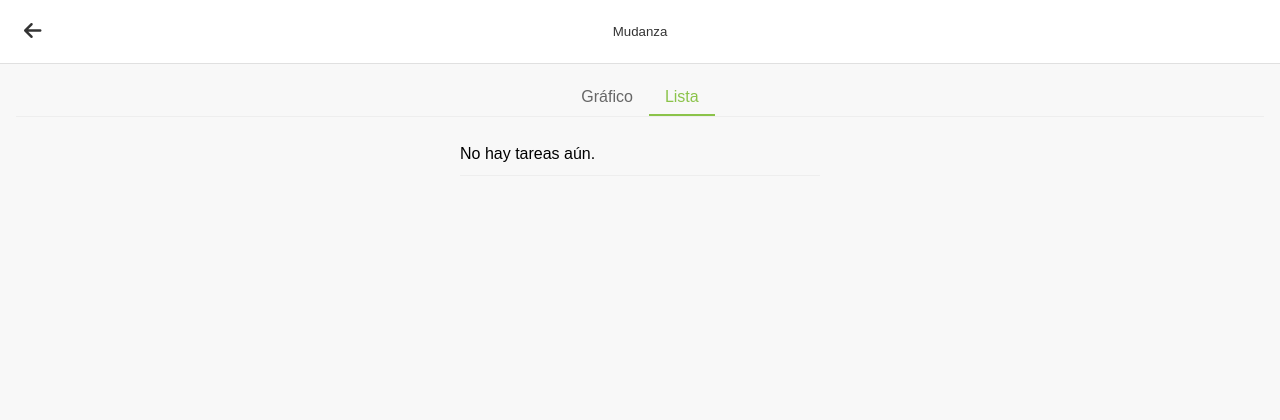
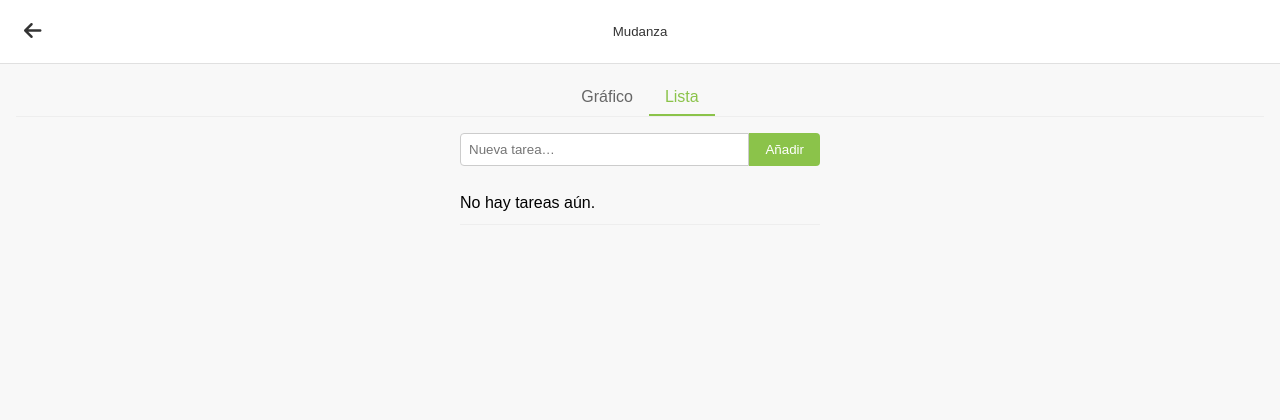
Before and after one commit to oscarsnzz/BeRural, a Django app: page /mudanza/ in a window 1280 px wide, after a click on "Lista". Shown: the top 420 px of the page. Run offline with Django 5.2, Linux system fonts and the light colour scheme; the visitor is signed in with stand-in values (Sample User, id 1); data that the repository does not hold is empty; parts of the project's set-up code (start-up, migrations or seed data) failed here and were passed over.

Commit message:
Funciona todo de mudanzas, falta grafico

```diff
--- a/relecloudGrC08/relecloud/templates/mudanza.html
+++ b/relecloudGrC08/relecloud/templates/mudanza.html
@@ -199,21 +199,71 @@
 
        <!-- Contenido Lista -->
 <div class="tab-content" id="lista">
+  {# Form para añadir tareas apunta a la vista add_tarea #}
+  <form method="post" action="{% url 'add_tarea' %}" class="add-task-form">
+    {% csrf_token %}
+    <div style="display:flex; max-width:360px; margin:0 auto 1rem;">
+      <input
+        type="text"
+        name="nombre"
+        placeholder="Nueva tarea…"
+        required
+        style="flex:1; padding:.5rem; border:1px solid #ccc; border-radius:4px 0 0 4px;"
+      >
+      <button
+        type="submit"
+        style="padding:.5rem 1rem; border:none; background:#8BC34A; color:white; border-radius:0 4px 4px 0;"
+      >Añadir</button>
+    </div>
+  </form>
+
   <ul class="task-list">
     {% for tarea in tareas %}
-          <li>
+      <li style="display:flex; align-items:center; justify-content:space-between;">
+
+        <div style="display:flex; align-items:center;">
+          {# checkbox que alterna completada #}
+          <form method="post" action="{% url 'toggle_tarea' tarea.pk %}">
+            {% csrf_token %}
             <label class="checkbox-wrapper">
-              <input type="checkbox" {% if tarea.completada %}checked{% endif %} disabled>
+              <input
+                type="checkbox"
+                {% if tarea.completada %}checked{% endif %}
+                onchange="this.form.submit()"
+              >
               <span class="custom-checkbox"></span>
-              {{ tarea.nombre }}
             </label>
+          </form>
+
+          {# inline form de edición #}
+          <form method="post" style="margin-left:12px; display:flex; align-items:center;">
+            {% csrf_token %}
+            <input
+              type="text"
+              name="nombre"
+              value="{{ tarea.nombre }}"
+              required
+              style="border:none; background:transparent; font-size:1rem;"
+            >
+          </form>
+        </div>
+
+        {# botón eliminar #}
+        <form method="post" action="{% url 'delete_tarea' tarea.pk %}">
+          {% csrf_token %}
+          <button type="submit" style="background:none; border:none; padding:4px;">
+            <i class="fas fa-trash"></i>
+          </button>
+        </form>
+
       </li>
     {% empty %}
       <li>No hay tareas aún.</li>
     {% endfor %}
   </ul>
+
 </div>
-  </div>
+
 
   <!-- Navegación inferior -->
   <div class="bottom-nav">
@@ -222,47 +272,57 @@
     <a href="{% url 'perfil' %}"><i class="fas fa-user"></i>Perfil</a>
   </div>
 
+
   <!-- Scripts: Chart.js y pestañas -->
+
   <script src="https://cdn.jsdelivr.net/npm/chart.js"></script>
 <script>
-    document.addEventListener("DOMContentLoaded", function(){
-      // ==== Alternar pestañas ====
+document.addEventListener("DOMContentLoaded", () => {
+  // 1) Función para activar una pestaña por nombre
+  function activateTab(name) {
+    document.querySelectorAll(".tabs .tab").forEach(t => t.classList.remove("active"));
+    document.querySelectorAll(".tab-content").forEach(c => c.classList.remove("active"));
+    const tab  = document.querySelector(`.tab[data-target="${name}"]`);
+    const pane = document.getElementById(name);
+    if (tab && pane) {
+      tab.classList.add("active");
+      pane.classList.add("active");
+    }
+  }
+
+  // 2) Al cargar, leemos el hash o ponemos “grafico” por defecto
+  const initial = window.location.hash.substring(1) || "grafico";
+  activateTab(initial);
+
+  // 3) Manejador de clicks sobre pestañas
   document.querySelectorAll(".tabs .tab").forEach(tab => {
     tab.addEventListener("click", () => {
-          // activar pestaña
-          document.querySelectorAll(".tabs .tab").forEach(t => t.classList.remove("active"));
-          tab.classList.add("active");
-          // mostrar contenido
-          document.querySelectorAll(".tab-content").forEach(c => c.classList.remove("active"));
-          document.getElementById(tab.dataset.target).classList.add("active");
+      const target = tab.dataset.target;        // <-- dataset.target, no dataset-target
+      window.location.hash = target;
+      activateTab(target);
     });
   });
 
-      // ==== Inicializar gráfico de progreso ====
+  // 4) Inicializamos el Chart.js
   const completedCount = {{ completed }};
   const pendingCount   = {{ pending }};
-      const ctx = document.getElementById('progressChart').getContext('2d');
+  const ctx = document.getElementById("progressChart").getContext("2d");
   new Chart(ctx, {
-        type: 'doughnut',
+    type: "doughnut",
     data: {
-          labels: ['Completadas','Pendientes'],
-          datasets: [{
-            data: [completedCount, pendingCount],
-            backgroundColor: ['#8BC34A','#C8E6C9'],
-            borderWidth: 0
-          }]
+      labels: ["Completadas","Pendientes"],
+      datasets: [{ data: [completedCount, pendingCount], backgroundColor: ['#8BC34A','#C8E6C9'], borderWidth: 0 }]
     },
     options: {
-          cutout: '70%',
-          plugins: {
-            legend: { display: false },
-            tooltip: { enabled: false },
-          }
+      cutout: "70%",
+      plugins: { legend: { display: false }, tooltip: { enabled: false } }
     }
   });
 });
 </script>
 
+
+
 </body>
 </html>
 
--- a/relecloudGrC08/relecloud/urls.py
+++ b/relecloudGrC08/relecloud/urls.py
@@ -42,7 +42,8 @@ urlpatterns = [
     ## Mudanza
     path('mudanza/',                  views.mudanza,     name='mudanza'),
     path('mudanza/add/',              views.add_tarea,   name='add_tarea'),
-    path('mudanza/toggle/<int:pk>/',  views.toggle_tarea, name='toggle_tarea'),
+    path('mudanza/<int:pk>/toggle/',  views.toggle_tarea, name='toggle_tarea'),
+    path('mudanza/<int:pk>/delete/',views.delete_tarea,  name='delete_tarea'),
 
     # urls.py
     path("solicitar-reset-password/", views.solicitar_reset_password, name="solicitar-reset-password"),
--- a/relecloudGrC08/relecloud/views.py
+++ b/relecloudGrC08/relecloud/views.py
@@ -19,6 +19,7 @@ from .models import ChatGroup, GroupMessage
 from django.contrib.auth.decorators import login_required
 from .models import TareaMudanza
 from .forms import TareaMudanzaForm
+from django.urls import reverse
 
 
 # Create your views here.
@@ -471,6 +472,7 @@ def editar_pueblo(request, slug):
 def perfil(request):
     return render(request, 'perfil.html')
 
+
 @login_required
 def mudanza(request):
     tareas    = TareaMudanza.objects.filter(usuario=request.user).order_by('orden')
@@ -487,21 +489,24 @@ def add_tarea(request):
     if request.method == 'POST':
         nombre = request.POST.get('nombre','').strip()
         if nombre:
-            TareaMudanza.objects.create(
-                usuario=request.user,
-                nombre=nombre
-            )
-    return redirect('mudanza')
+            TareaMudanza.objects.create(usuario=request.user, nombre=nombre)
+    # forzar que al recargar, la URL sea /mudanza/#lista
+    return redirect(reverse('mudanza') + '#lista')
 
 @login_required
 def toggle_tarea(request, pk):
     if request.method == 'POST':
-        tarea = get_object_or_404(TareaMudanza,
-                                  pk=pk,
-                                  usuario=request.user)
+        tarea = get_object_or_404(TareaMudanza, pk=pk, usuario=request.user)
         tarea.completada = not tarea.completada
         tarea.save()
-    return redirect('mudanza')
+    return redirect(reverse('mudanza') + '#lista')
+
+@login_required
+def delete_tarea(request, pk):
+    if request.method == 'POST':
+        tarea = get_object_or_404(TareaMudanza, pk=pk, usuario=request.user)
+        tarea.delete()
+    return redirect(reverse('mudanza') + '#lista')
 
 
 
```
Also changed, not shown: 1 other file. Lines whose indentation alone changed are shown as unchanged.
